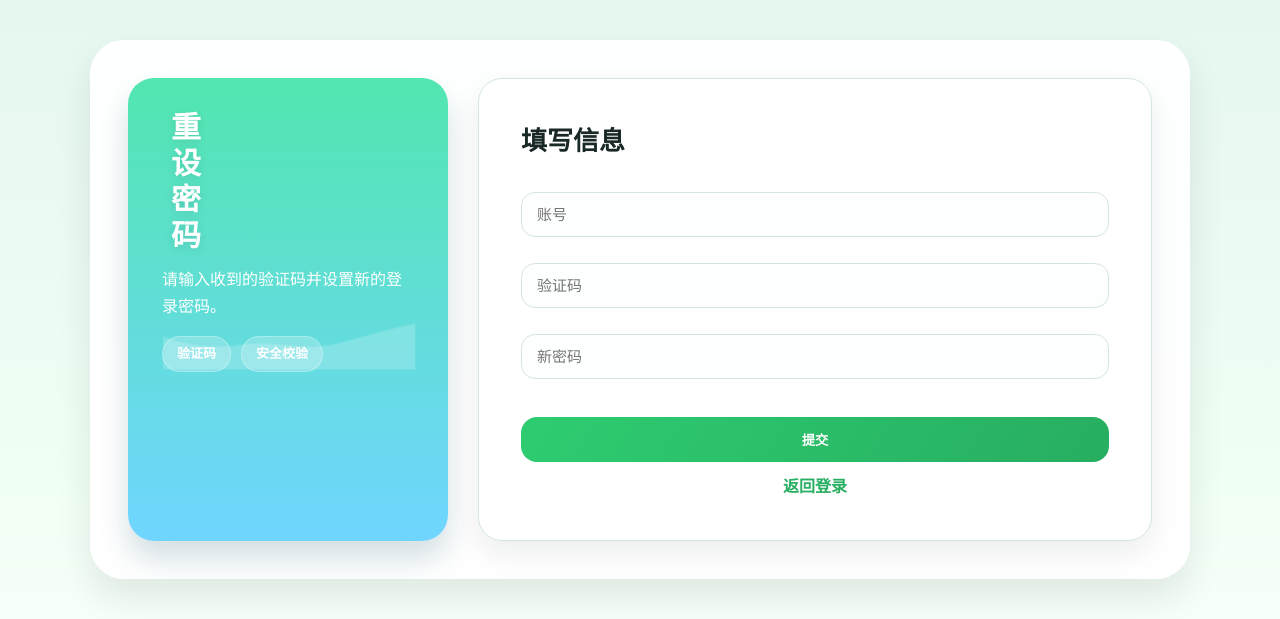
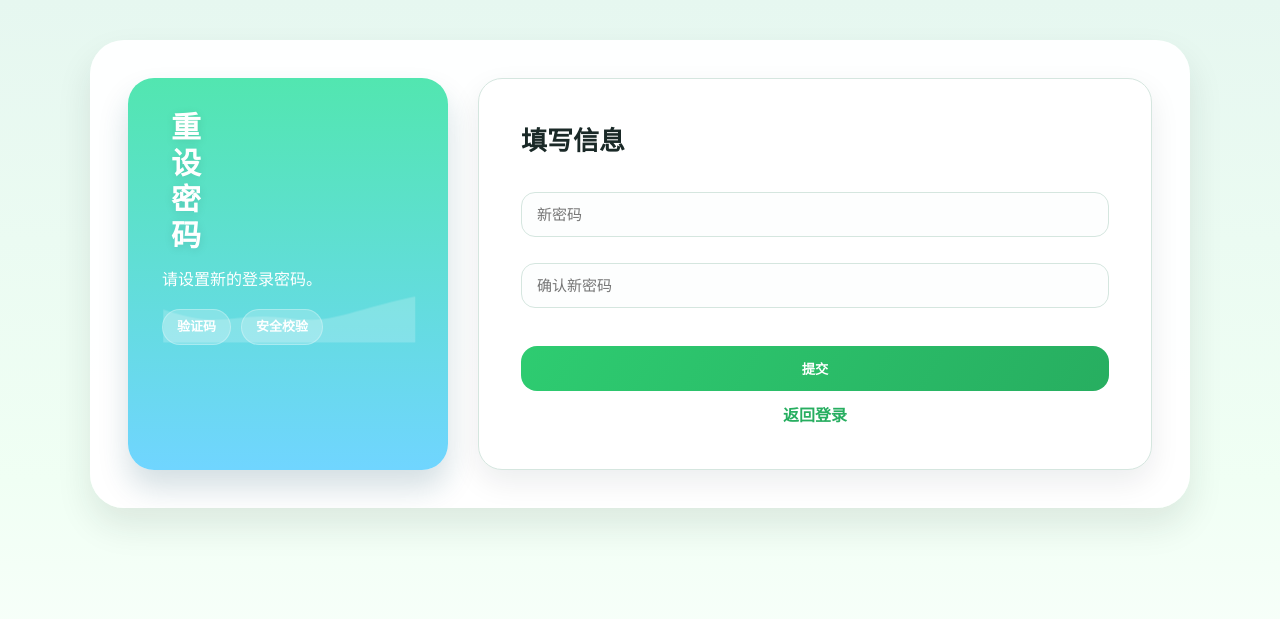
Before and after one commit to hanlinxue/green-points, a Flask app: template templates/login/reset.html in a window 1280 px wide. Shown: the top 619 px of the page. Run offline with Flask 3, Linux system fonts and the light colour scheme; the template is opened without the code that fills it, so the values that code supplies are empty.

Commit message:
Update reset.html
修改忘记密码与重置密码的逻辑关系

```diff
--- a/templates/login/reset.html
+++ b/templates/login/reset.html
@@ -4,14 +4,14 @@
 <head>
   <meta charset="utf-8">
   <title>重设密码 - GreenPoints</title>
-  <link rel="stylesheet" href="../../static/css/style.css">
+  <link rel="stylesheet" href="style.css">
 </head>
 <body>
   <div class="eco-shell">
     <aside class="eco-illustration">
       <div class="illustration-content">
         <h1>重设密码</h1>
-        <p>请输入收到的验证码并设置新的登录密码。</p>
+        <p>请设置新的登录密码。</p>
         <div class="badge-row">
           <span class="badge-soft">验证码</span>
           <span class="badge-soft">安全校验</span>
@@ -25,15 +25,16 @@
         <h2>填写信息</h2>
       </div>
       <div class="input-group">
-        <input id="rp_id" class="input" placeholder="账号">
-        <input id="rp_code" class="input" placeholder="验证码">
+        <!-- 删除：账号、验证码输入框 -->
         <input id="rp_newpwd" type="password" class="input" placeholder="新密码">
+        <!-- 新增：确认新密码输入框 -->
+        <input id="rp_confirm_pwd" type="password" class="input" placeholder="确认新密码">
       </div>
       <button class="btn" onclick="resetPassword()">提交</button>
       <p style="text-align:center;margin-top:12px;"><a class="link" href="index.html">返回登录</a></p>
     </section>
   </div>
 
-  <script src="../../static/js/script.js"></script>
+  <script src="script.js"></script>
 </body>
 </html>
```
